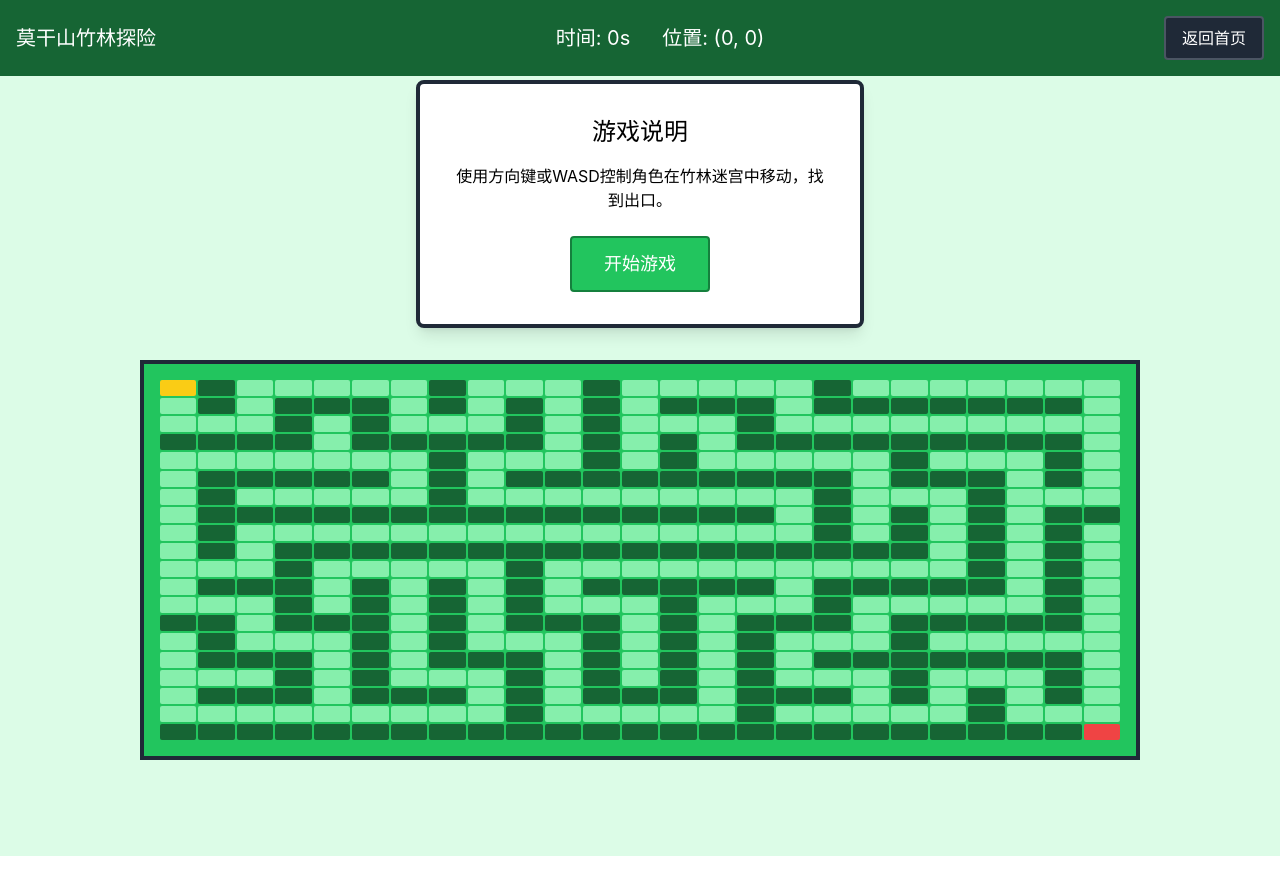
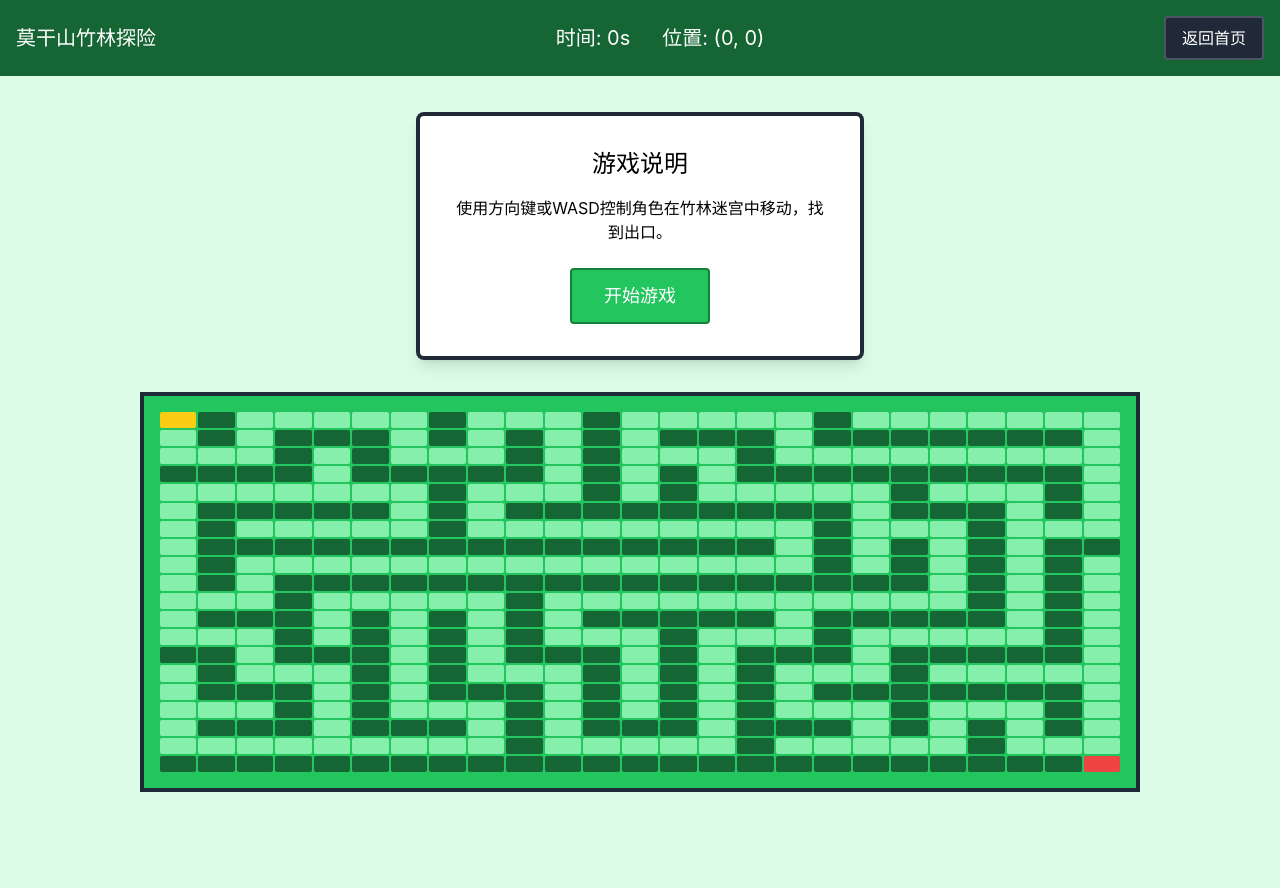
Before and after one commit to YeatsLiao/huzhou-playbox, a React (Vite) app: page /#/maze in a window 1280 px wide. Before the commit the page ends 856 px from the top, so only its background shows below. Built offline with nearby package versions, Linux system fonts and the light colour scheme.

Commit message:
style: adjust maze layout and relax calligraphy scoring

```diff
--- a/src/pages/CalligraphyGame.tsx
+++ b/src/pages/CalligraphyGame.tsx
@@ -233,7 +233,9 @@ export default function CalligraphyGame() {
         let calculatedScore = 0;
 
         if (strokes.length > 0) {
-          calculatedScore = Math.min(Math.round(coverage * 8), 98);
+          // 放宽标准，用更高的乘数或者直接加基础分
+          // coverage * 12 加上基础保底 40分，更容易获得高分
+          calculatedScore = Math.min(Math.round(coverage * 12) + 40, 98);
           // 稍微加点随机性，模拟"书法意境"
           calculatedScore += Math.floor(Math.random() * 5);
           calculatedScore = Math.min(calculatedScore, 100);
@@ -241,8 +243,8 @@ export default function CalligraphyGame() {
           // 根据笔画数量调整得分
           if (strokes.length < 1) {
             calculatedScore = 0;
-          } else if (strokes.length > 15) {
-            calculatedScore = Math.max(calculatedScore - 10, 10);
+          } else if (strokes.length > 25) { // 放宽笔画限制，原本是15
+            calculatedScore = Math.max(calculatedScore - 5, 10);
           }
         }
 
--- a/src/pages/MazeGame.tsx
+++ b/src/pages/MazeGame.tsx
@@ -239,7 +239,7 @@ export default function MazeGame() {
       </div>
 
       {/* 游戏区域 */}
-      <div className="container mx-auto px-4 py-20">
+      <div className="container mx-auto px-4 pt-28 pb-20">
         <div className="flex flex-col items-center">
           {/* 游戏说明 */}
           {!gameStarted && !gameOver && (
```
